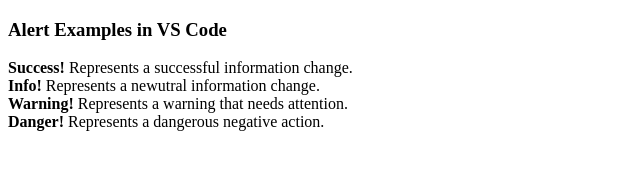
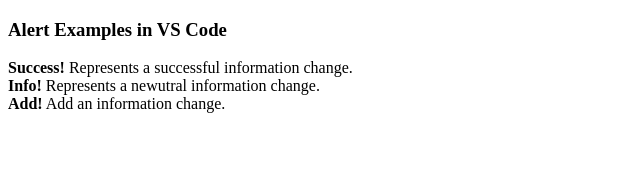
Before and after one commit to OwenNam001/JunCookie.com, a plain HTML site: page index.html in a window 1280 px wide. Shown: the whole page, without its empty margins (0-640 px from the left). Drawn offline with Linux system fonts and the light colour scheme.

Commit message:
Add Features

```diff
--- a/index.html
+++ b/index.html
@@ -1,7 +1,7 @@
 <!DOCTYPE html>
 <html lang="en">
 <head>
-    <title>Alert Examples!!!</title>
+    <title>Alert Examples!</title>
     <meta charset="utf-8">
 </head>
 
@@ -10,7 +10,6 @@
     <h3>Alert Examples in VS Code</h3>
     <strong>Success!</strong> Represents a successful information change.</br>
     <strong>Info!</strong> Represents a newutral information change.</br>
-    <strong>Warning!</strong> Represents a warning that needs attention.</br>
-    <strong>Danger!</strong> Represents a dangerous negative action.</br>
+    <strong>Add!</strong> Add an information change.</br>
 </body>
 </html>
```
